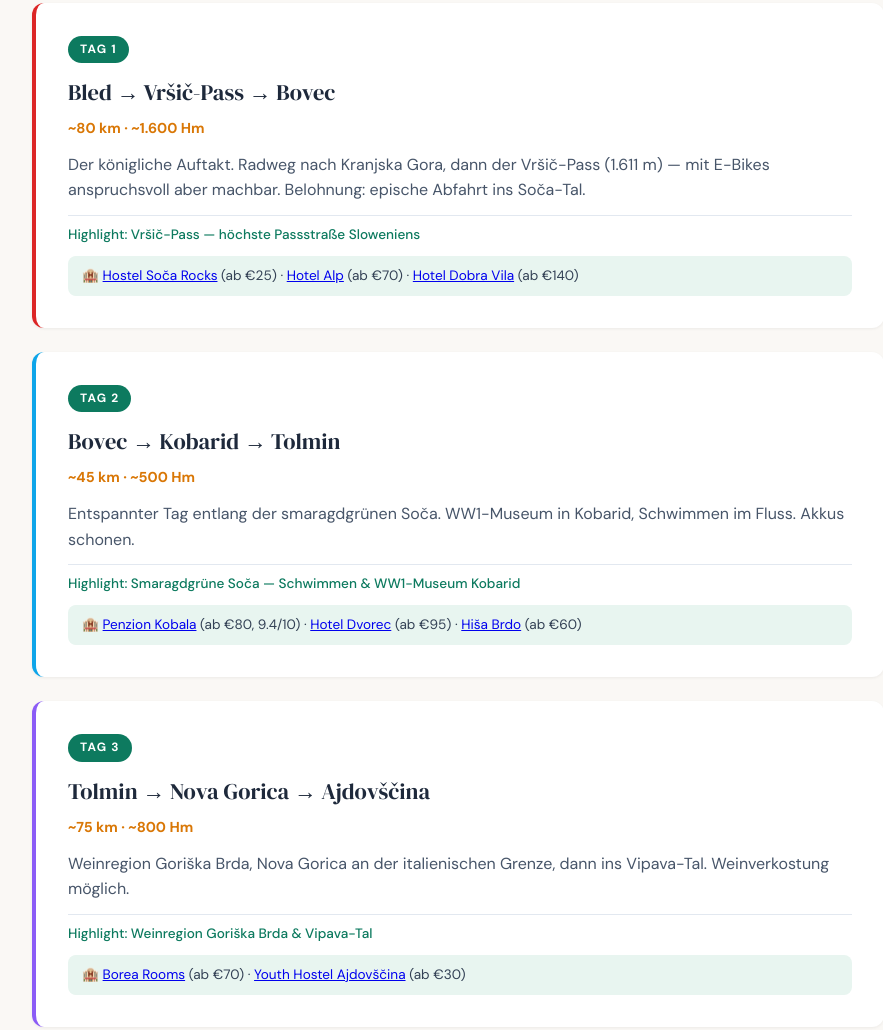
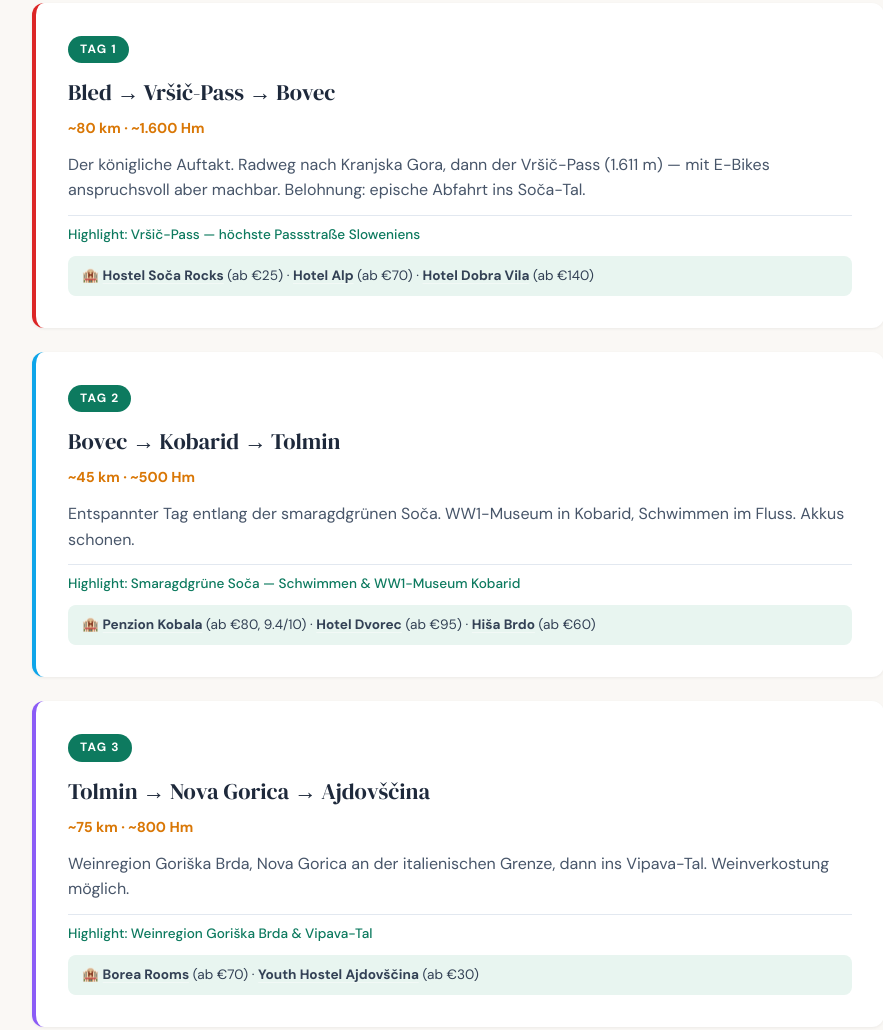
Before and after one commit to maya-lumaya/slovenia-ebike-tour, a plain HTML site: page index.html in a window 1280 px wide. Shown: the part 1872-2902 px from the top of the page, without its empty margins (182-1065 px from the left). Drawn offline with nearby package versions, Linux system fonts and the light colour scheme.

Commit message:
feat: add sleep-link styling for accommodation buttons

```diff
--- a/style.css
+++ b/style.css
@@ -606,6 +606,19 @@ section h2 {
   font-size: 1.05rem;
 }
 
+/* Sleep links in stage cards */
+.sleep-link {
+  color: inherit;
+  text-decoration: underline;
+  text-decoration-color: rgba(255,255,255,0.4);
+  text-underline-offset: 3px;
+  font-weight: 600;
+  transition: text-decoration-color 0.15s;
+}
+.sleep-link:hover {
+  text-decoration-color: rgba(255,255,255,0.9);
+}
+
 /* Footer */
 footer {
   padding: 32px 0;
```
